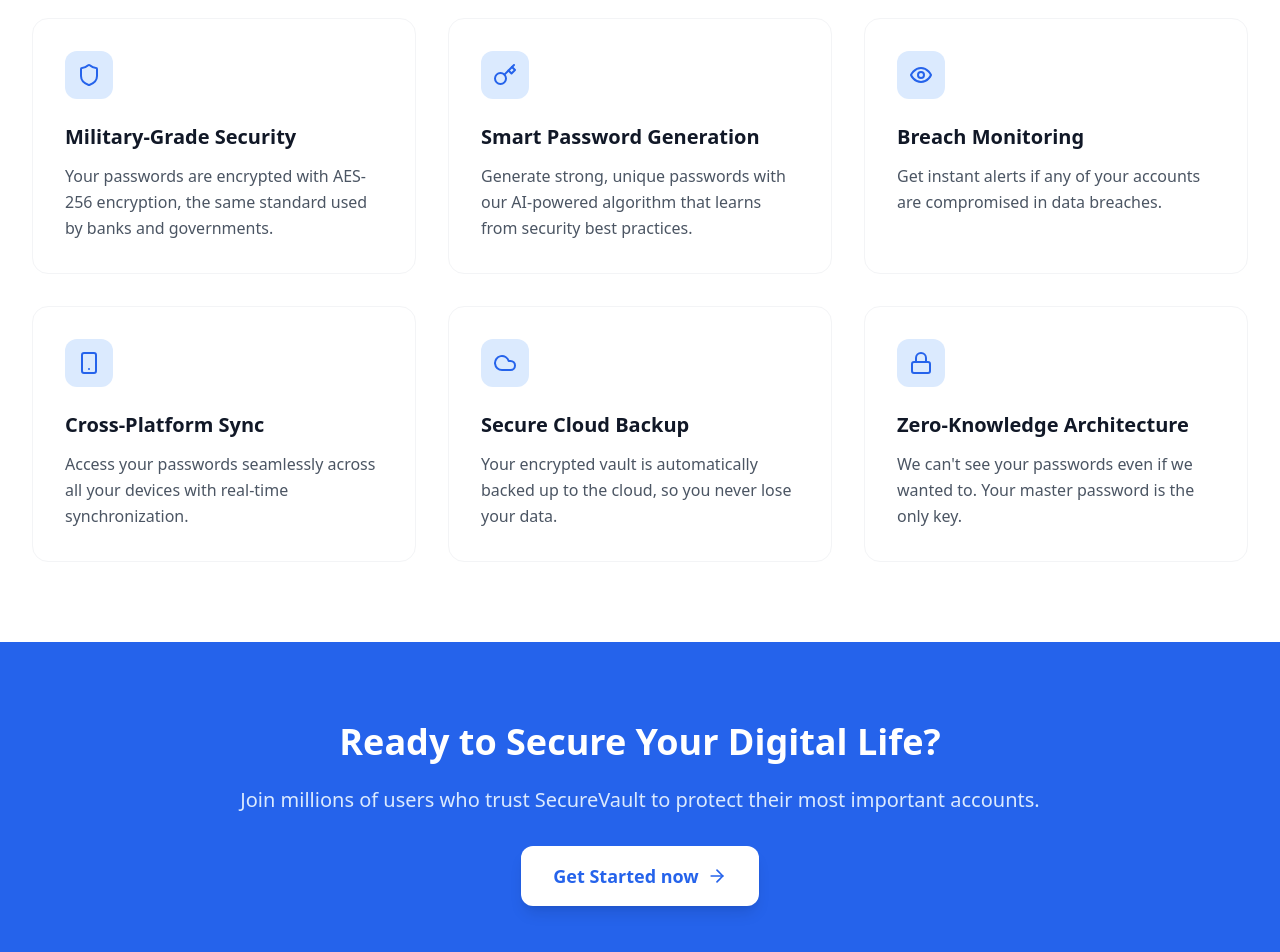
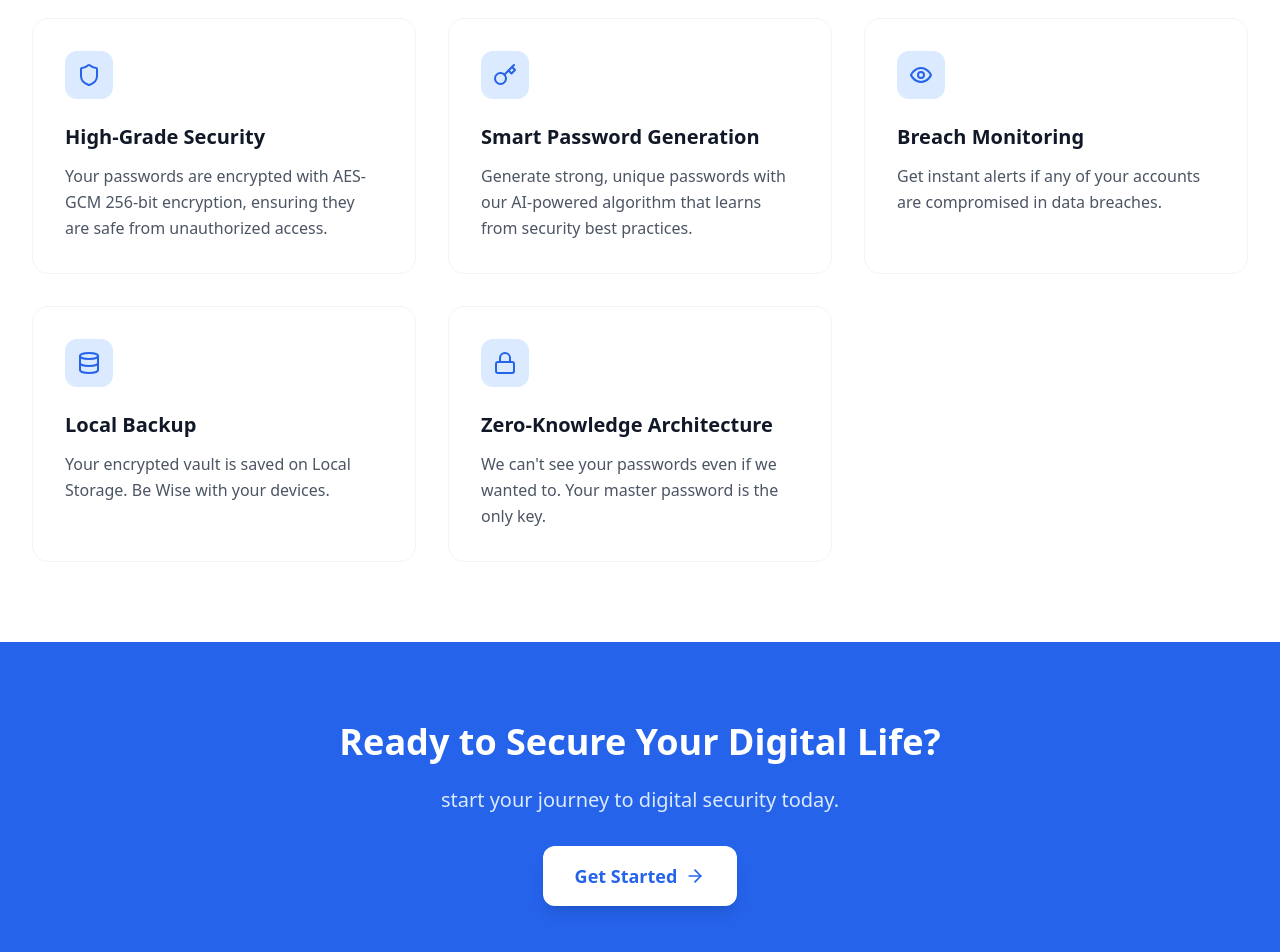
Before and after one commit to MDPN23/Password-Vault, a React (Vite) app: page / in a window 1280 px wide. Shown: the part 900-1852 px from the top of the page. Built offline with nearby package versions, Linux system fonts and the light colour scheme.

Commit message:
fix: Landing Page Content

```diff
--- a/src/components/LandingPage.tsx
+++ b/src/components/LandingPage.tsx
@@ -1,13 +1,13 @@
 import React from 'react';
-import { Shield, Lock, Key, Eye, Smartphone, Cloud, ArrowRight, Check } from 'lucide-react';
+import { Shield, Lock, Key, Eye, Database, ArrowRight, Check } from 'lucide-react';
 import { Link } from 'react-router-dom';
 
 export function LandingPage() {
   const features = [
     {
       icon: Shield,
-      title: 'Military-Grade Security',
-      description: 'Your passwords are encrypted with AES-256 encryption, the same standard used by banks and governments.',
+      title: 'High-Grade Security',
+      description: 'Your passwords are encrypted with AES-GCM 256-bit encryption, ensuring they are safe from unauthorized access.',
     },
     {
       icon: Key,
@@ -20,14 +20,9 @@
       description: 'Get instant alerts if any of your accounts are compromised in data breaches.',
     },
     {
-      icon: Smartphone,
-      title: 'Cross-Platform Sync',
-      description: 'Access your passwords seamlessly across all your devices with real-time synchronization.',
-    },
-    {
-      icon: Cloud,
-      title: 'Secure Cloud Backup',
-      description: 'Your encrypted vault is automatically backed up to the cloud, so you never lose your data.',
+      icon: Database,
+      title: 'Local Backup',
+      description: 'Your encrypted vault is saved on Local Storage. Be Wise with your devices.',
     },
     {
       icon: Lock,
@@ -72,7 +67,7 @@
           <div className="text-center">
             <h1 className="text-4xl sm:text-6xl font-bold text-gray-900 mb-6">
               Your Digital Life,
-              <span className="text-blue-600 block">Perfectly Protected</span>
+              <span className="text-blue-600 block">Protection Partner</span>
             </h1>
             <p className="text-xl text-gray-600 mb-8 max-w-3xl mx-auto leading-relaxed">
               Stop reusing weak passwords. SecureVault generates, stores, and autofills strong, unique passwords for every account. One master password protects them all.
@@ -146,13 +141,13 @@
             Ready to Secure Your Digital Life?
           </h2>
           <p className="text-xl text-blue-100 mb-8">
-            Join millions of users who trust SecureVault to protect their most important accounts.
+            start your journey to digital security today.
           </p>
           <Link
             to="/login"
             className="bg-white text-blue-600 px-8 py-4 rounded-xl hover:bg-gray-50 transition-colors font-semibold text-lg inline-flex items-center space-x-2 shadow-lg"
           >
-            <span>Get Started now</span>
+            <span>Get Started</span>
             <ArrowRight className="h-5 w-5" />
           </Link>
         </div>
```
